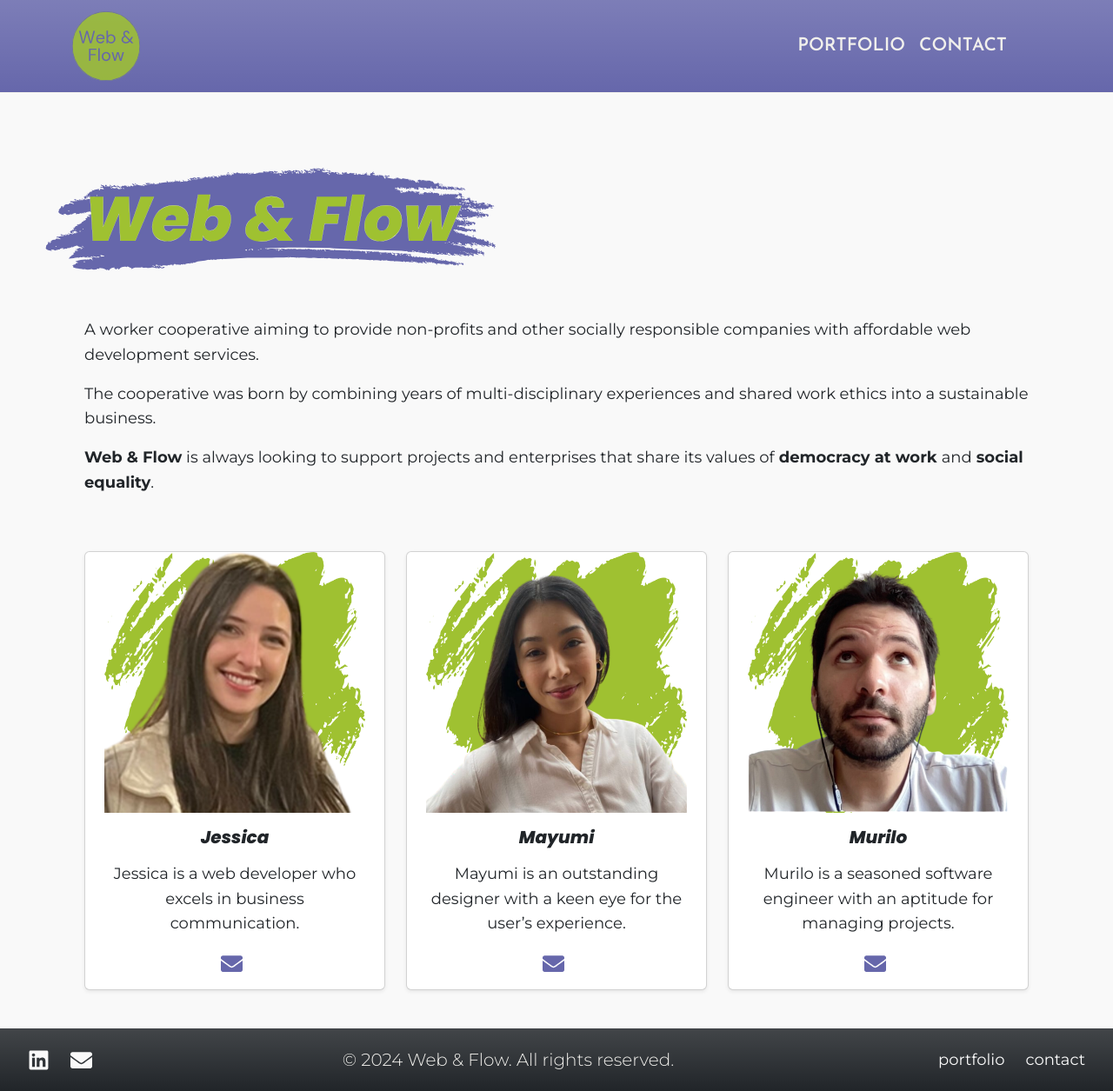
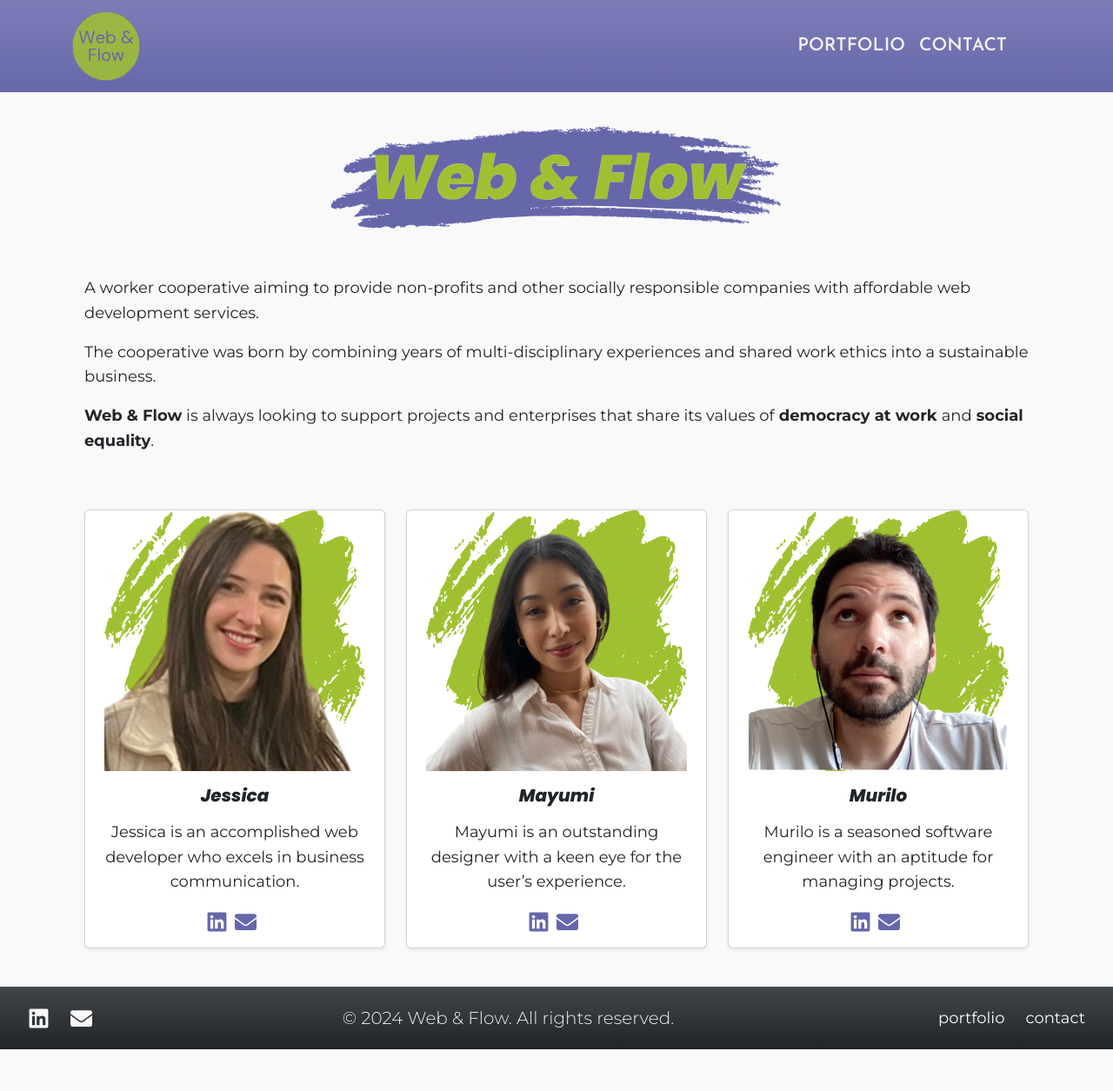
Before and after one commit to webandflowcoop/webandflow, a React (Vite) app: page / in a window 1280 px wide. Shown: the whole page at 87% size. After the commit the page ends 1207 px from the top, so only its background shows below. Built offline with nearby package versions, Linux system fonts and the light colour scheme.

Commit message:
Clean up + changed admin@wf to hello@wf + changed LinkedIn urls

```diff
--- a/src/pages/Home.tsx
+++ b/src/pages/Home.tsx
@@ -1,4 +1,4 @@
-import { FaEnvelope } from "react-icons/fa";
+import { FaLinkedin, FaEnvelope } from "react-icons/fa";
 import Jessica from "../assets/jessica-no-background.png";
 import Mayumi from "../assets/mayumi-no-background.png";
 import Murilo from "../assets/murilo-no-background.png";
@@ -8,9 +8,10 @@ const Home = () => {
     {
       name: "Jessica",
       image: Jessica,
-      blurb: "Jessica is a web developer who excels in business communication.",
+      blurb:
+        "Jessica is an accomplished web developer who excels in business communication.",
       socials: {
-        linkedin: "https://ca.linkedin.com/",
+        linkedin: "https://ca.linkedin.com/in/jessica-trigo",
         email: "mailto:jessica@webandflow.coop",
       },
     },
@@ -20,7 +21,7 @@ const Home = () => {
       blurb:
         "Mayumi is an outstanding designer with a keen eye for the user’s experience.",
       socials: {
-        linkedin: "https://ca.linkedin.com/",
+        linkedin: "https://ca.linkedin.com/in/mayumi-brilhante-653472249",
         email: "mailto:mayumi@webandflow.coop",
       },
     },
@@ -30,7 +31,7 @@ const Home = () => {
       blurb:
         "Murilo is a seasoned software engineer with an aptitude for managing projects.",
       socials: {
-        linkedin: "https://ca.linkedin.com/",
+        linkedin: "https://ca.linkedin.com/in/murilotrigo",
         email: "mailto:murilo@webandflow.coop",
       },
     },
@@ -39,9 +40,13 @@ const Home = () => {
   return (
     <div className="container mt-5">
       <div className="body-content">
+        <div className="row align-items-center">
+          <div className="col text-center">
+            <h1 className="brush-title">Web & Flow</h1>
+          </div>
+        </div>
         <div className="row">
           <div className="col">
-            <h1 className="mt-5 brush-title">Web & Flow</h1>
             <p className="mt-5">
               A worker cooperative aiming to provide non-profits and other
               socially responsible companies with affordable web development
@@ -83,6 +88,15 @@ const Home = () => {
                   <p className="card-text">{member.blurb}</p>
                   <div className="social-links">
                     <a
+                      href={member.socials.linkedin}
+                      target="_blank"
+                      rel="noopener noreferrer"
+                      className="me-2"
+                      aria-label={`Linkedin - ${member.name}`}
+                    >
+                      <FaLinkedin size={25} />
+                    </a>
+                    <a
                       href={member.socials.email}
                       target="_blank"
                       rel="noopener noreferrer"
--- a/src/pages/Portfolio.tsx
+++ b/src/pages/Portfolio.tsx
@@ -1,4 +1,3 @@
-//import UpstreamOttawa from "../assets/upstreamottawa.png";
 import LondonFoodCoopLogo from "../assets/lfc-logo.png";
 
 const Portfolio = () => {
@@ -8,102 +7,71 @@ const Portfolio = () => {
       image: LondonFoodCoopLogo,
       description: "Updates and maintenance in WordPress",
       link: "https://londonfood.coop",
-    }
+    },
   ];
 
   return (
     <div className="container mt-5">
-      <h1 className="mt-5 brush-title">Portfolio</h1>
+      <div className="body-content">
+        <div className="row align-items-center">
+          <div className="col text-center">
+            <h1 className="brush-title">Portfolio</h1>
+          </div>
+        </div>
+
+        <div className="row ">
+          <p className="mt-3 text-justify">
+            Welcome to the Web & Flow portfolio. We are a cooperative dedicated
+            to providing innovative web development solutions, focusing on
+            supporting non-profits and local small businesses.
+          </p>
+        </div>
         <div className="row">
+          <p className="mt-3">
+            Here are some of the clients we've had the opportunity to work with.
+          </p>
+        </div>
+        <div className="row justify-content-center mt-5">
           {projects.map((project, index) => (
             <div className="col-md-6 col-lg-4 mb-4" key={index}>
-            <div className="portfolio-item">
-              <a href={project.link} target="_blank" rel="noopener noreferrer">
+              <div className="portfolio-item position-relative">
+                <a
+                  href={project.link}
+                  target="_blank"
+                  rel="noopener noreferrer"
+                >
                   <img
                     src={project.image}
                     alt={project.title}
+                    className="img-fluid"
                   />
-                <div className="overlay">
-                  <p>{project.title}</p>
-                  <p>{project.description}</p>
+                  <div className="overlay d-flex justify-content-center align-items-center">
+                    <div className="text-center">
+                      <p className="h5 text-white">{project.title}</p>
+                      <p className="text-white">{project.description}</p>
+                    </div>
                   </div>
                 </a>
               </div>
             </div>
           ))}
         </div>
+        <div className="row mt-5">
+          <div className="col text-center">
+            <p className="portfolio-contact">
+              If you’re interested in working together or have any questions,
+              feel free to contact us at our contact page or send us an email at{" "}
+              <mark>
+                <a href="mailto:hello@webandflow.coop" className="contact">
+                  hello@webandflow.coop
+                </a>
+              </mark>
+              !
+            </p>
           </div>
-
-    // const projects = [
-    //   {
-    //     title: "Project A",
-    //     image: Jessica,
-    //     description: "A cool project we built with React.",
-    //     link: "https://google.ca",
-    //   },
-    //   {
-    //     title: "Project B",
-    //     image: Jessica,
-    //     description: "A design project we did for a client.",
-    //     link: "https://google.ca",
-    //   },
-    // ];
-
-    // return (
-    //   <div className="container mt-5">
-    //     <h1 className="text-center mb-5">Our Portfolio</h1>
-    //     <div
-    //       id="portfolioCarousel"
-    //       className="carousel slide"
-    //       data-bs-ride="carousel"
-    //     >
-    //       <div className="carousel-inner">
-    //         {projects.map((project, index) => (
-    //           <div
-    //             className={`carousel-item ${index === 0 ? "active" : ""}`}
-    //             key={index}
-    //           >
-    //             <a href={project.link} target="_blank" rel="noopener noreferrer">
-    //               <img
-    //                 src={project.image}
-    //                 className="d-block w-100"
-    //                 alt={project.title}
-    //                 style={{ height: "500px", objectFit: "cover" }}
-    //               />
-    //               <div className="carousel-caption d-none d-md-block">
-    //                 <h5>{project.title}</h5>
-    //                 <p>{project.description}</p>
-    //               </div>
-    //             </a>
-    //           </div>
-    //         ))}
-    //       </div>
-    //       <button
-    //         className="carousel-control-prev"
-    //         type="button"
-    //         data-bs-target="#portfolioCarousel"
-    //         data-bs-slide="prev"
-    //       >
-    //         <span
-    //           className="carousel-control-prev-icon"
-    //           aria-hidden="true"
-    //         ></span>
-    //         <span className="visually-hidden">Previous</span>
-    //       </button>
-    //       <button
-    //         className="carousel-control-next"
-    //         type="button"
-    //         data-bs-target="#portfolioCarousel"
-    //         data-bs-slide="next"
-    //       >
-    //         <span
-    //           className="carousel-control-next-icon"
-    //           aria-hidden="true"
-    //         ></span>
-    //         <span className="visually-hidden">Next</span>
-    //       </button>
-    //     </div>
-    //   </div>
+        </div>
+      </div>
+    </div>
   );
 };
 
```
Also changed, not shown: src/pages/About.tsx (+6 -19 lines). Lines whose indentation alone changed are shown as unchanged.
